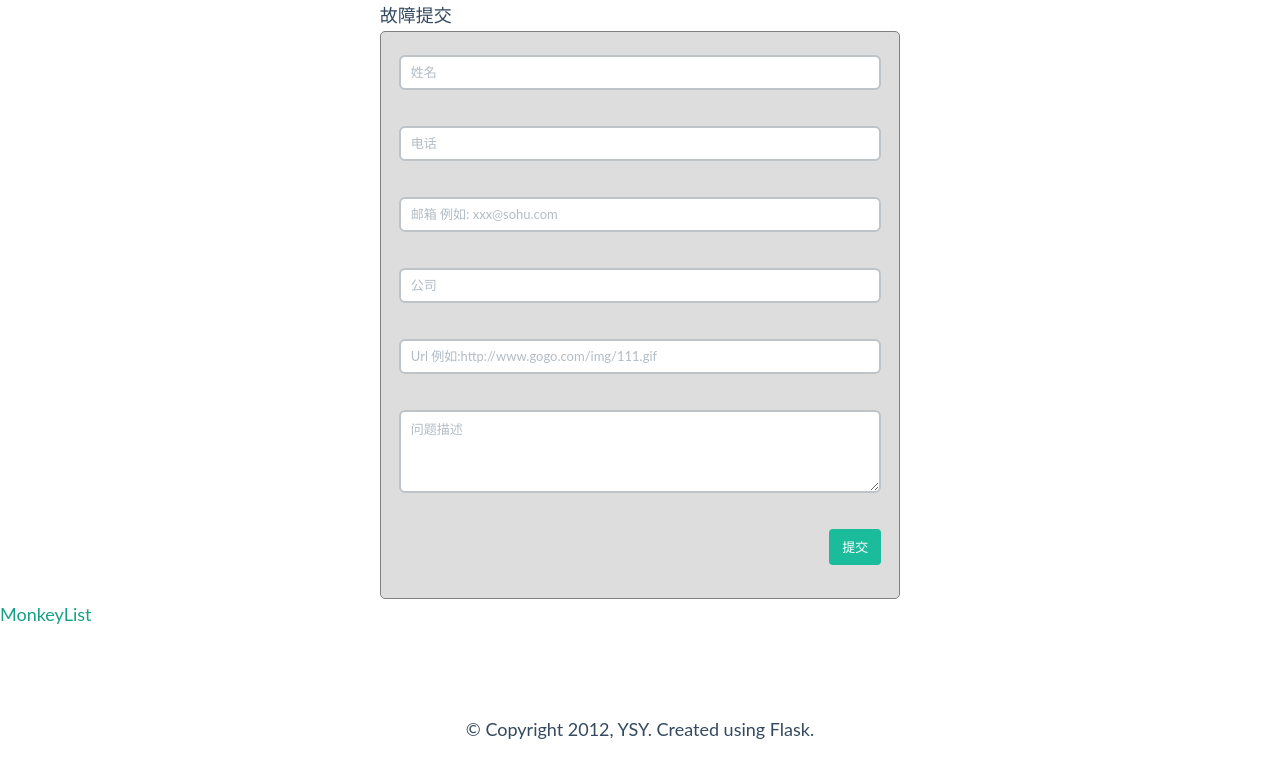
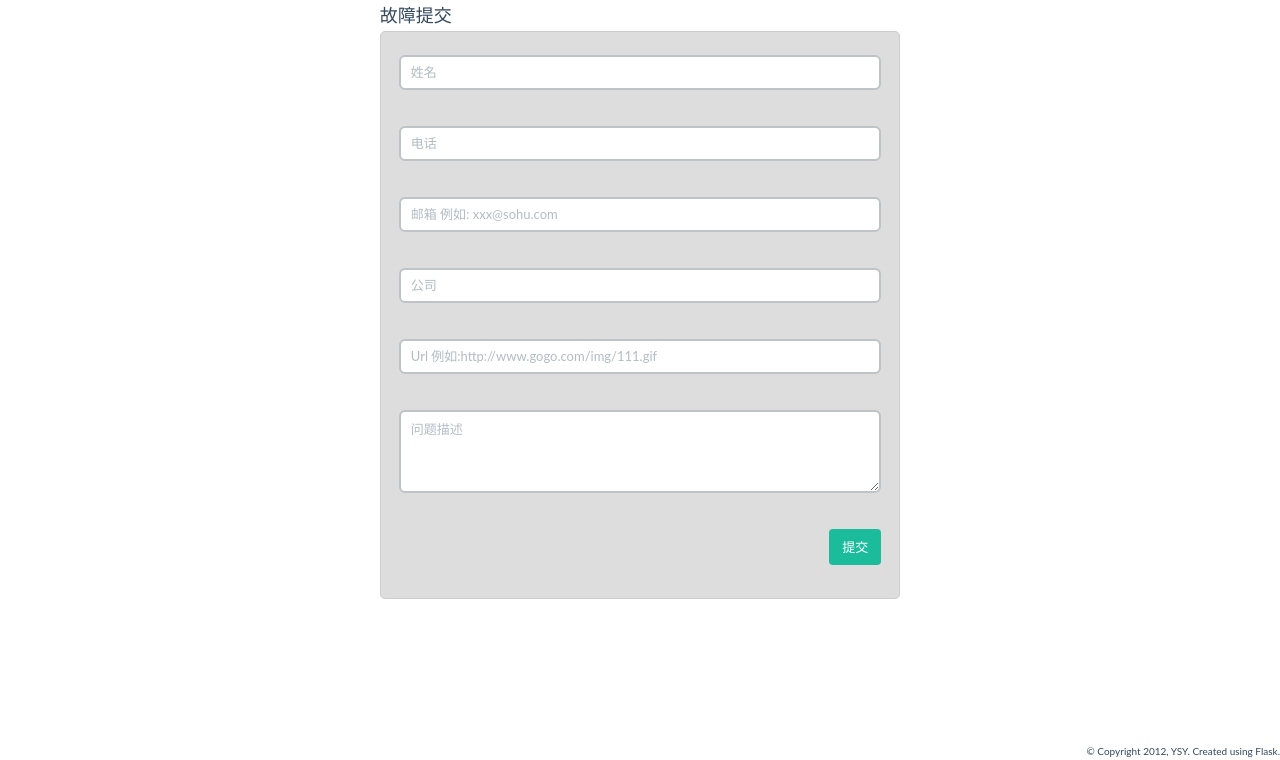
Before and after one commit to showlovel/localDnsExplore, a Flask app: template localDnsExplore/templates/index.html in a window 1280 px wide. Shown: the part 40-800 px from the top of the page. Run offline with Flask 2, Linux system fonts and the light colour scheme; the template is opened without the code that fills it, so the values that code supplies are empty; parts of the project's set-up code (start-up, migrations or seed data) failed here and were passed over; some web fonts are replaced.

Commit message:
edit index

```diff
--- a/localDnsExplore/static/css/style.css
+++ b/localDnsExplore/static/css/style.css
@@ -1,6 +1,8 @@
 .content{
 }
 .footer{
+  font-size:10px;
+  text-align:right;
   position:absolute;
   bottom:0;
   left:0;
@@ -10,11 +12,10 @@
   margin-bottom:40px;
 }
 .footer,.header{
-  text-align:center;
 }
 .boxer{
   border-radius:5px ;
-  border:1px grey solid;
+  border:1px #ccc solid;
   padding:15px 10px 5px 10px ;
   background-color:#ddd;
 }
--- a/localDnsExplore/templates/layout.html
+++ b/localDnsExplore/templates/layout.html
@@ -8,16 +8,11 @@
 <body>
 <div class="header">
 </div>
-<div class="content ">
-  {% block body %}
-  {% endblock%}
-</div>
-  <a href="{{url_for("monkeys")}}">MonkeyList</a>
+{% block body %}
+{% endblock%}
 </body>
 <div class="footer ">
-  <p>
   © Copyright 2012, YSY. Created using Flask.
-  </p>
 </div>
 <script type="text/javascript" src="{{url_for('static', filename='js/application.js')}}"></script>
 <script type="text/javascript" src="{{url_for('static', filename='js/bootstrap-select.js')}}"></script>
```
